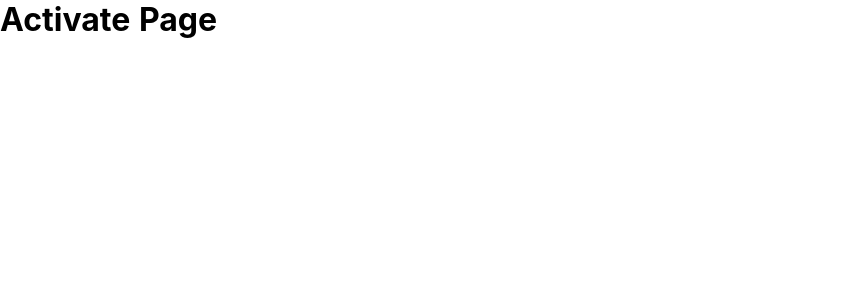
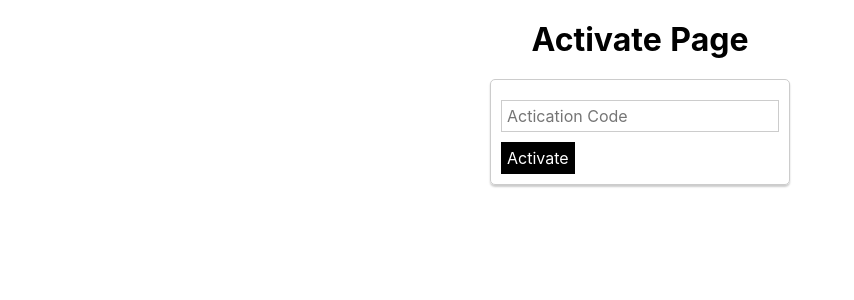
Before and after one commit to critter-co/Critterco-dev, a Nuxt app in the folder frontend/: page /activate in a window 1280 px wide. Shown: the top 300 px of the page, without its empty margins (0-854 px from the left). Built offline with nearby package versions, Linux system fonts and the light colour scheme.

Commit message:
Activate page
issue: request payload is empty

```diff
--- a/frontend/pages/activate/index.vue
+++ b/frontend/pages/activate/index.vue
@@ -1,5 +1,59 @@
 <template>
   <div>
-    <h1>Activate Page</h1>
+    <div class="admin-auth-page">
+      <h1>Activate Page</h1>
+        <div class="auth-container">
+          <form @submit.prevent="activate">
+            <AppControlInput v-model="code" type="text" placeholder="Actication Code"/>
+            <AppButton type="submit">Activate</AppButton>
+          </form>
+        </div>
+    </div>
   </div>
 </template>
+
+<script>
+import AppControlInput from '@/components/UI/AppControlInput'
+import AppButton from '@/components/UI/AppButton'
+export default {
+  name: 'ActivatePage',
+  components:{
+    AppControlInput,
+    AppButton
+  },
+  data(){
+    return{
+     code: ''
+    }
+  },
+  methods:{
+    activate(){
+      this.$store.dispatch('activate',{
+        code: this.code
+      }).then(() => {
+          this.$router.push('/login')
+        })
+    }
+  }
+}
+</script>
+<style scoped>
+h1 {
+  text-align: center;
+  text-decoration: bold;
+  padding: 0px 0px 20px 0px;
+}
+.admin-auth-page {
+  padding: 20px;
+}
+
+.auth-container {
+  border: 1px solid #ccc;
+  border-radius: 5px;
+  box-shadow: 0 2px 2px #ccc;
+  width: 300px;
+  margin: auto;
+  padding: 10px;
+  box-sizing: border-box;
+}
+</style>
--- /dev/null
+++ b/frontend/pages/login/index.vue
@@ -0,0 +1,5 @@
+<template>
+    <div>
+        <h1>Login Page!</h1>
+    </div>
+</template>
--- a/frontend/store/index.js
+++ b/frontend/store/index.js
@@ -36,6 +36,16 @@ const createStore = () => {
             localStorage.setItem('token', result.idToken)
             console.log(result);
           }).catch(e => console.log(e));
+      },
+      activate(authCode) {
+        let activateUrl = "http://localhost/api/user/confirm"
+        return this.$axios.$post(activateUrl, {
+          code: authCode.code
+        }).then(result => {
+          console.log(result)
+        }).catch(e => {
+          console.log(e)
+        })
       }
     },
     getters: {
```
